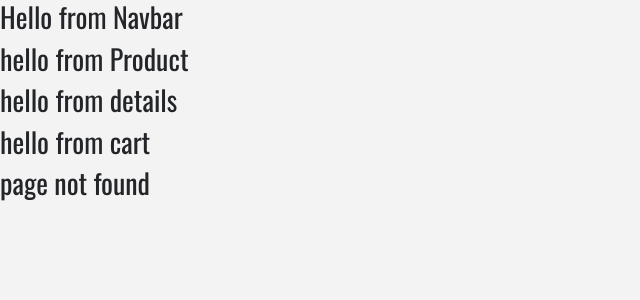
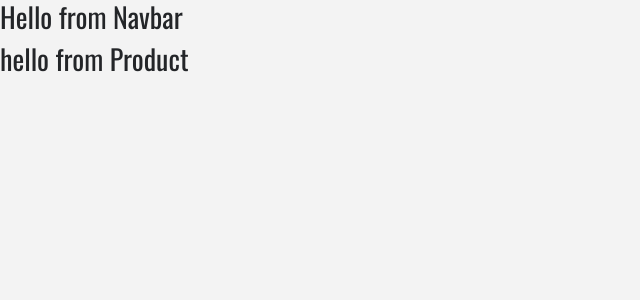
Before and after one commit to GuilhermeBorges3Ddev/PhoneE-Commerce, a React (Create React App) app in the folder store-recording/: page / in a window 1280 px wide. Before the commit this address had no page. Shown: the top 300 px of the page, without its empty margins (0-640 px from the left). Built offline with nearby package versions, Linux system fonts and the light colour scheme.

Commit message:
Routes /cart, /product, '/', and the default route created

```diff
--- a/store-recording/package.json
+++ b/store-recording/package.json
@@ -6,6 +6,7 @@
     "bootstrap": "^4.3.1",
     "react": "^16.8.2",
     "react-dom": "^16.8.2",
+    "react-router-dom": "^4.3.1",
     "react-scripts": "2.1.5",
     "save": "^2.3.3"
   },
--- a/store-recording/src/App.js
+++ b/store-recording/src/App.js
@@ -3,6 +3,9 @@
 
 /* bootstrap.min added */
 import 'bootstrap/dist/css/bootstrap.min.css';
+
+/* importation of react-router-dom */
+import {Switch,Route} from 'react-router-dom';
 
 /* importing the components that have been created */
 import Navbar from './components/Navbar';
@@ -16,10 +19,12 @@
     return (
      <React.Fragment>
         <Navbar />
-        <ProductList />
-        <Details />
-        <Cart />
-        <Default />
+        <Switch>
+          <Route exact path="/" component={ProductList} />
+          <Route path="/details" component={Details} />
+          <Route path="/cart" component={Cart} />
+          <Route component={Default} />
+        </Switch>
      </React.Fragment>
     );
   }
--- a/store-recording/src/index.js
+++ b/store-recording/src/index.js
@@ -2,9 +2,18 @@
 import ReactDOM from 'react-dom';
 import './index.css';
 import App from './App';
+
+/* Import of route files here and in the App.js */
+import {BrowserRouter as Router} from 'react-router-dom';
+
 import * as serviceWorker from './serviceWorker';
 
-ReactDOM.render(<App />, document.getElementById('root'));
+/* Applying here the Router component imported */
+ReactDOM.render(
+    <Router>
+        <App />
+    </Router>, document.getElementById('root')
+);
 
 // If you want your app to work offline and load faster, you can change
 // unregister() to register() below. Note this comes with some pitfalls.
```
Also changed, not shown: 1 other file (tests, documents, lock files or other folders).
